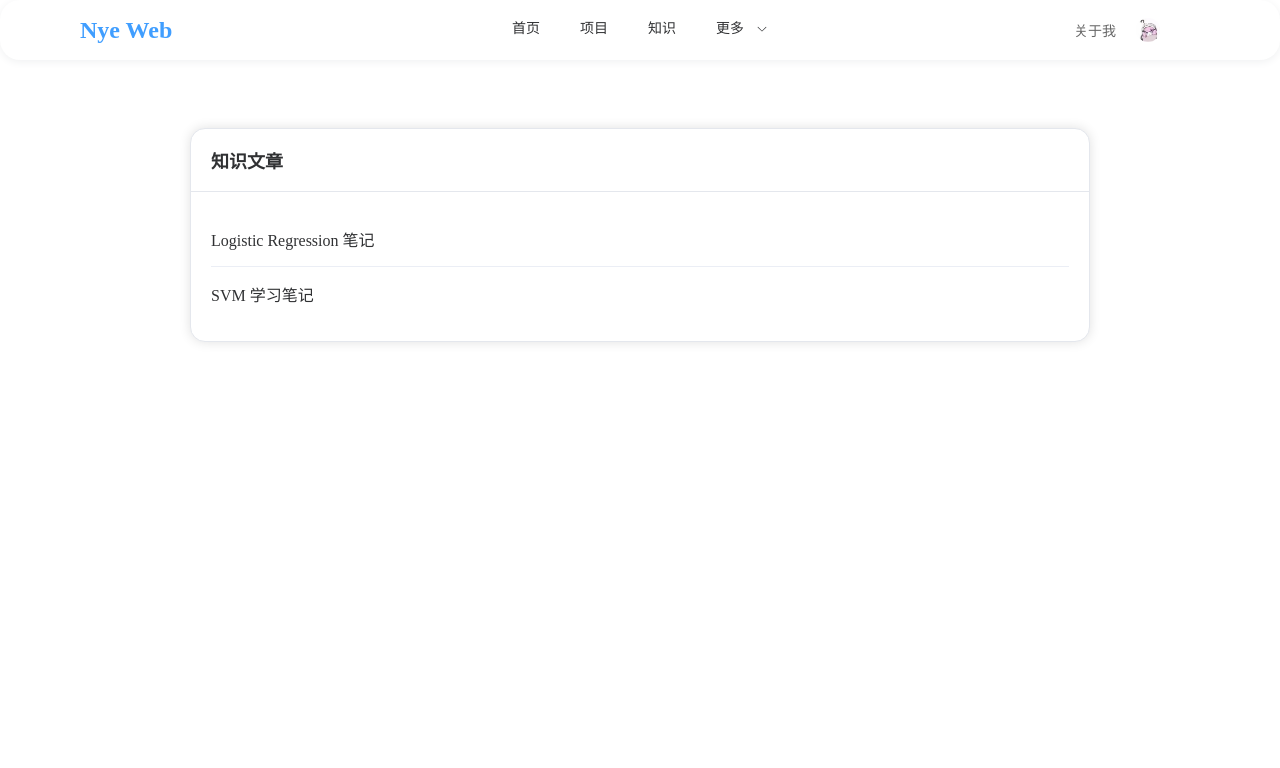
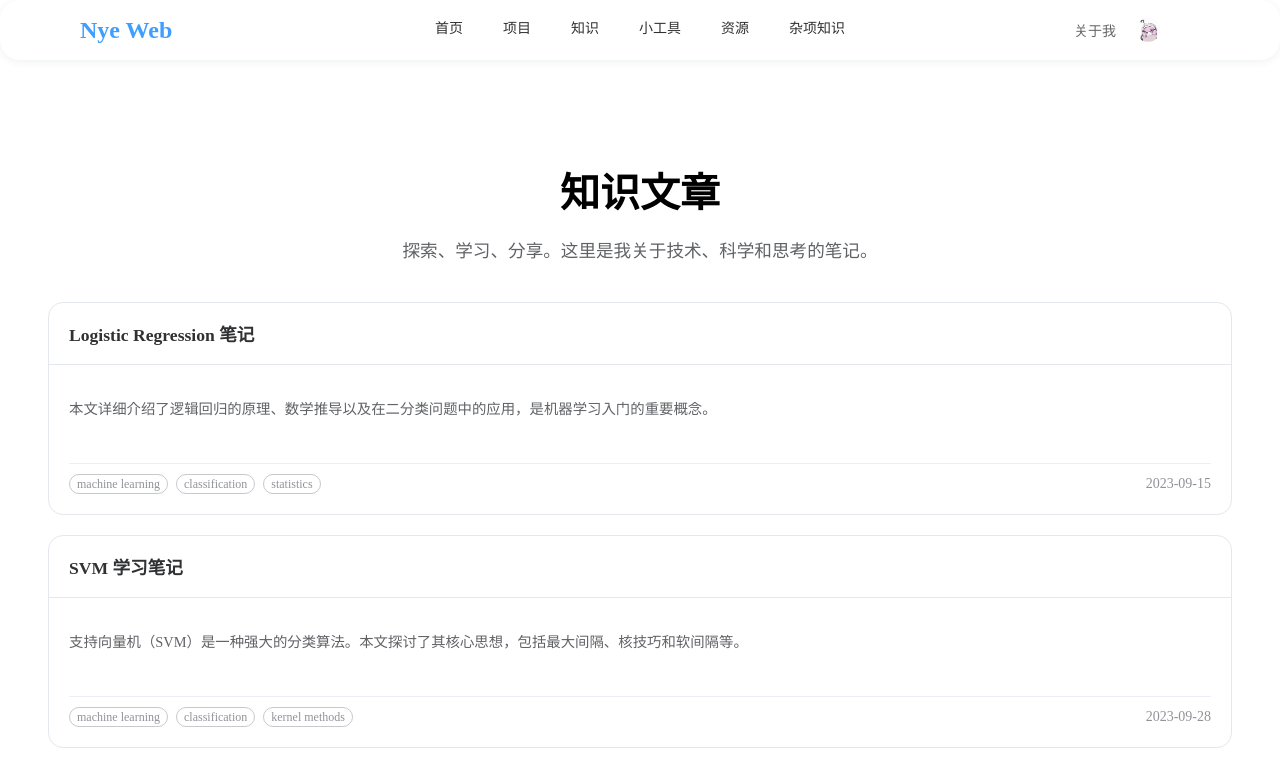
Before and after one commit to NayeyYe/NyeWeb, a Vue app: page /knowledge in a window 1280 px wide. Shown: the top 768 px of the page. Built offline with nearby package versions, Linux system fonts and the light colour scheme.

Commit message:
重构知识模块，优化文章展示，新增ArticleCard组件并引入数据源

```diff
--- /dev/null
+++ b/src/components/ArticleCard.vue
@@ -0,0 +1,92 @@
+<template>
+  <router-link :to="`/knowledge/${article.slug}`" class="card-link">
+    <el-card class="article-card" shadow="hover">
+      <template #header>
+        <div class="card-header">
+          <span>{{ article.title }}</span>
+        </div>
+      </template>
+      <div class="card-summary">
+        <p>{{ article.summary }}</p>
+      </div>
+      <div class="card-footer">
+        <div class="article-tags">
+          <el-tag
+            v-for="tag in article.tags"
+            :key="tag"
+            type="info"
+            size="small"
+            effect="plain"
+            round
+          >
+            {{ tag }}
+          </el-tag>
+        </div>
+        <div class="article-date">{{ article.date }}</div>
+      </div>
+    </el-card>
+  </router-link>
+</template>
+
+<script setup>
+defineProps({
+  article: {
+    type: Object,
+    required: true
+  }
+})
+</script>
+
+<style scoped>
+.article-card {
+  height: 100%;
+  display: flex;
+  flex-direction: column;
+  border-radius: 15px;
+}
+
+.card-link {
+  text-decoration: none;
+}
+
+.card-header span {
+  font-weight: bold;
+  font-size: 1.1em;
+  color: #303133;
+}
+
+.card-summary {
+  flex-grow: 1;
+  color: #606266;
+  font-size: 0.9em;
+  line-height: 1.5;
+  /* Multi-line ellipsis */
+  display: -webkit-box;
+  -webkit-box-orient: vertical;
+  -webkit-line-clamp: 3;
+  overflow: hidden;
+  text-overflow: ellipsis;
+  min-height: 63px; /* 0.9em * 1.5 * 3 lines */
+}
+
+.card-footer {
+  margin-top: 15px;
+  padding-top: 10px;
+  border-top: 1px solid #ebeef5;
+  display: flex;
+  justify-content: space-between;
+  align-items: center;
+}
+
+.article-tags {
+  display: flex;
+  flex-wrap: wrap;
+  gap: 8px;
+}
+
+.article-date {
+  color: #909399;
+  font-size: 14px;
+  white-space: nowrap;
+}
+</style>
--- a/src/components/Header.vue
+++ b/src/components/Header.vue
@@ -20,12 +20,9 @@ import '@/assets/styles/header.css';
             <el-menu-item index="/">首页</el-menu-item>
             <el-menu-item index="/projects">项目</el-menu-item>
             <el-menu-item index="/knowledge">知识</el-menu-item>
-            <el-sub-menu index="/more">
-              <template #title>更多</template>
-              <el-menu-item index="/tools">小工具</el-menu-item>
-              <el-menu-item index="/resources">资源</el-menu-item>
-              <el-menu-item index="/etc">杂项知识</el-menu-item>
-            </el-sub-menu>
+            <el-menu-item index="/tools">小工具</el-menu-item>
+            <el-menu-item index="/resources">资源</el-menu-item>
+            <el-menu-item index="/etc">杂项知识</el-menu-item>
           </el-menu>
         </div>
       </el-col>
--- a/src/components/TimelineEditor.vue
+++ b/src/components/TimelineEditor.vue
@@ -57,6 +57,7 @@
 <script setup>
 import { ref, computed } from 'vue'
 import { ElMessage } from 'element-plus'
+import timelineData from '@/data/timeline.json'
 
 // 对话框可见性
 const dialogVisible = ref(false)
@@ -68,12 +69,8 @@ const newItem = ref({
 })
 
 // 时间线数据
-const timelineItems = ref([
-  {
-    timestamp: '2025-8-25',
-    content: '网站开始搭建'
-  }
-])
+// todo: 这里应该加入数据库内容
+const timelineItems = ref(timelineData)
 
 // 计算属性，用于对时间线项目按日期降序排序
 const sortedTimelineItems = computed(() => {
--- /dev/null
+++ b/src/data/articles.json
@@ -0,0 +1,23 @@
+[
+  {
+    "title": "Logistic Regression 笔记",
+    "slug": "Logistic",
+    "tags": ["machine learning", "classification", "statistics"],
+    "date": "2023-09-15",
+    "summary": "本文详细介绍了逻辑回归的原理、数学推导以及在二分类问题中的应用，是机器学习入门的重要概念。"
+  },
+  {
+    "title": "SVM 学习笔记",
+    "slug": "SVM",
+    "tags": ["machine learning", "classification", "kernel methods"],
+    "date": "2023-09-28",
+    "summary": "支持向量机（SVM）是一种强大的分类算法。本文探讨了其核心思想，包括最大间隔、核技巧和软间隔等。"
+  },
+  {
+    "title": "Introduction to Python Programming",
+    "slug": "Introduction to Python Programming",
+    "tags": ["python", "programming", "tutorial"],
+    "date": "2023-10-05",
+    "summary": "一篇面向初学者的Python入门教程，涵盖了基本语法、数据类型、控制流以及函数等核心编程概念。"
+  }
+]
--- /dev/null
+++ b/src/data/timeline.json
@@ -0,0 +1,26 @@
+[
+  {
+    "timestamp": "2025-08-25",
+    "content": "网站开始搭建"
+  },
+  {
+    "timestamp": "2025-09-01",
+    "content": "完成了初步的页面布局和组件化。"
+  },
+  {
+    "timestamp": "2025-09-15",
+    "content": "添加了知识文章模块，并实现了Markdown文件的动态渲染。"
+  },
+  {
+    "timestamp": "2025-09-22",
+    "content": "引入了KaTeX来支持数学公式的渲染。"
+  },
+  {
+    "timestamp": "2025-10-05",
+    "content": "将数据源切换为JSON文件，为后续连接数据库做准备。"
+  },
+  {
+    "timestamp": "2025-10-10",
+    "content": "优化了整体UI，统一了卡片圆角和布局对齐。"
+  }
+]
--- a/src/views/Knowledge.vue
+++ b/src/views/Knowledge.vue
@@ -1,64 +1,49 @@
 <template>
   <div class="knowledge-container">
-    <el-card class="list-card">
-      <template #header>
-        <div class="card-header">
-          <span>知识文章</span>
-        </div>
-      </template>
-      <div v-for="article in articles" :key="article.slug" class="article-item">
-        <router-link :to="`/knowledge/${article.slug}`" class="article-link">
-          {{ article.title }}
-        </router-link>
-      </div>
-    </el-card>
+    <div class="header">
+      <h1>知识文章</h1>
+      <p>探索、学习、分享。这里是我关于技术、科学和思考的笔记。</p>
+    </div>
+    <div class="articles-grid">
+      <ArticleCard v-for="article in articles" :key="article.slug" :article="article" />
+    </div>
   </div>
 </template>
 
 <script setup>
 import { ref } from 'vue'
+import articleData from '@/data/articles.json'
+import ArticleCard from '@/components/ArticleCard.vue'
 
-// 请将这里的 title 和 slug 替换为您 public/articles/knowledge 文件夹中实际的文件名。
-// slug 的值必须是您的文件名（不包含 .md 后缀）。
-const articles = ref([
-  { title: 'Logistic Regression 笔记', slug: 'Logistic' }, // 对应 public/articles/knowledge/Logistic.md
-  { title: 'SVM 学习笔记', slug: 'SVM' }  // 对应 public/articles/knowledge/SVM.md
-])
+// todo: 这里应该加入数据库内容
+const articles = ref(articleData)
 </script>
 
 <style scoped>
 .knowledge-container {
   padding: 100px 20px 20px;
-  max-width: 900px;
+  max-width: 1200px;
   margin: 0 auto;
 }
 
-.list-card {
-  border-radius: 15px;
+.header {
+  text-align: center;
+  margin-bottom: 40px;
 }
 
-.card-header {
-  font-size: 18px;
-  font-weight: bold;
+.header h1 {
+  font-size: 2.5em;
+  margin-bottom: 10px;
 }
 
-.article-item {
-  padding: 15px 0;
-  border-bottom: 1px solid #ebeef5;
+.header p {
+  font-size: 1.1em;
+  color: #606266;
 }
 
-.article-item:last-child {
-  border-bottom: none;
-}
-
-.article-link {
-  text-decoration: none;
-  color: #303133;
-  font-size: 16px;
-  transition: color 0.3s;
-}
-
-.article-link:hover {
-  color: #409eff;
+.articles-grid {
+  display: flex;
+  flex-direction: column;
+  gap: 20px;
 }
 </style>
```
Also changed, not shown: public/articles/knowledge/Introduction to Python Programming.md (added, +143 -0 lines).
